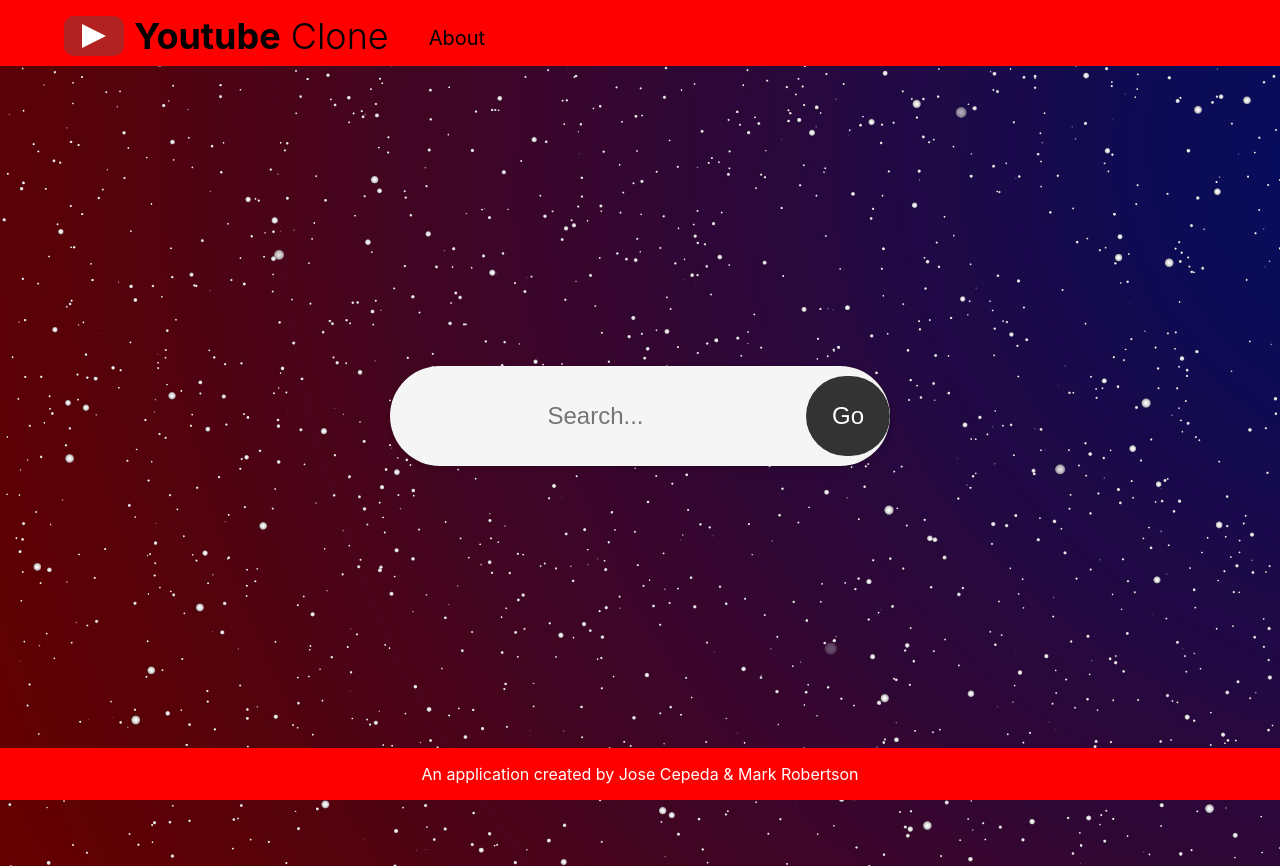
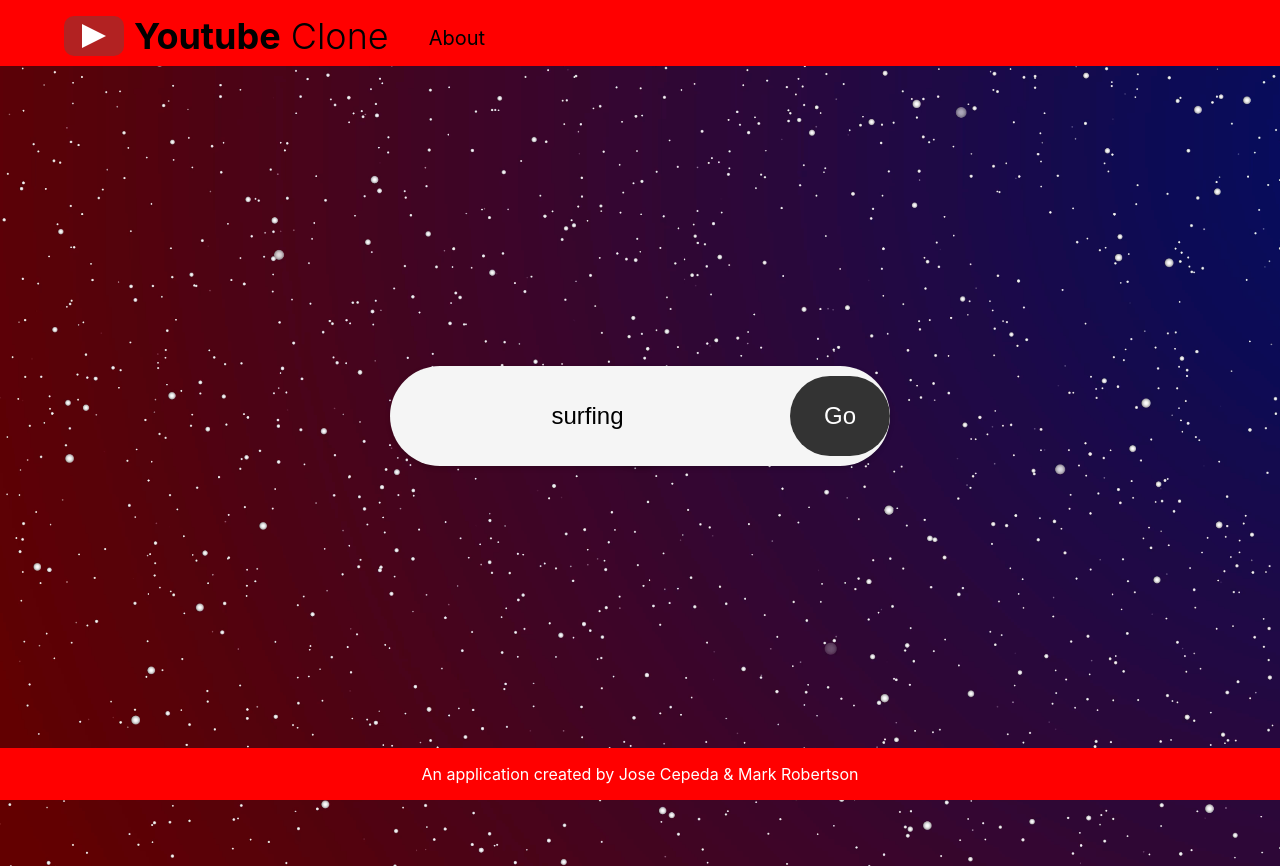
Before and after one commit to JoseC620/9-4-Youtube-Clone, a React (Create React App) app: page / in a window 1280 px wide. Both pictures are taken after a click on the element 640 px from the left and 416 px from the top of the page. Built offline with nearby package versions, Linux system fonts and the light colour scheme; no server answers.

Commit message:
added the functionality to search videos

```diff
--- a/src/App.js
+++ b/src/App.js
@@ -6,21 +6,24 @@ import Home from './Components/home/Home';
 import About from './Components/about/About';
 import VideoIndex from './Components/Youtube/VideoIndex';
 import {BrowserRouter as Router, Routes, Route} from "react-router-dom"
+import { useState } from 'react';
 
 function App() {
+
+  const [search, setSearch] = useState("")
+
+
+
   return (
     <div className="App">
 
     <Router>
         <Navbar />
         <Routes>
-
-        <Route path="/" element={<Home />} />
-        <Route path='/Videos' element={<VideoListing />}/>
+        <Route path="/" element={<Home  callback={setSearch} />} />
         <Route path="/About" element={<About />} />
         <Route path='/Videos/:id' element={<VideoIndex />} />
-
-
+        <Route path='/Videos/search/:searchTerm' element={<VideoListing search={search}/>}/>
         </Routes>
         <Footer />
 
--- a/src/Components/Youtube/VideoListing.js
+++ b/src/Components/Youtube/VideoListing.js
@@ -5,16 +5,16 @@ import { Link } from "react-router-dom"
 import "./VideoListing.css"
 
 
-export default function VideoListing() {
+export default function VideoListing({ search }) {
 
 
 
     const [loadingError, setLoadingError] = useState(false)
-    const [searchTerm, setSearchTerm] = useState("surfing")
     const [videos, setVideos] = useState([])
+    console.log(search)
 
     useEffect(() => {
-        getAllVideos(searchTerm).then((response) => {
+        getAllVideos(search).then((response) => {
           console.log(response.items)
           setVideos(response.items)
           if (Object.keys(response).length === 0) {
@@ -25,7 +25,7 @@ export default function VideoListing() {
         }).catch((error) => {
           setLoadingError(true)
         })
-      }, [searchTerm])
+      }, [search])
 
 
 
--- a/src/Components/home/Home.js
+++ b/src/Components/home/Home.js
@@ -1,14 +1,15 @@
 
 import { getAllVideos } from "../../api/fetch"
 import { useEffect, useState } from "react"
+import { Link } from "react-router-dom";
 import './Home.css'
 
-export default function Home() {
+export default function Home({ callback }) {
 
     const [searchVisible, setSearchVisible] = useState(false);
     const [loadingError, setLoadingError] = useState(false)
-    const [searchTerm, setSearchTerm] = useState("")
-    const [videos, setVideos] = useState([])
+    const [searchTerm, setSearchTerm] = useState("surfing")
+
 
     // useEffect(() => {
     //     getAllVideos(searchTerm).then((response) => {
@@ -53,7 +54,9 @@ export default function Home() {
                 value={searchTerm}
                 onChange={handleSearchInputChange}
               />
-              <button type="submit">Go</button>
+              <Link to={`/Videos/Search/${searchTerm}`}>
+              <button type="submit" onClick={() => callback(searchTerm)}>Go</button>
+              </Link>
             </form>
           </div>
         </div>
```
